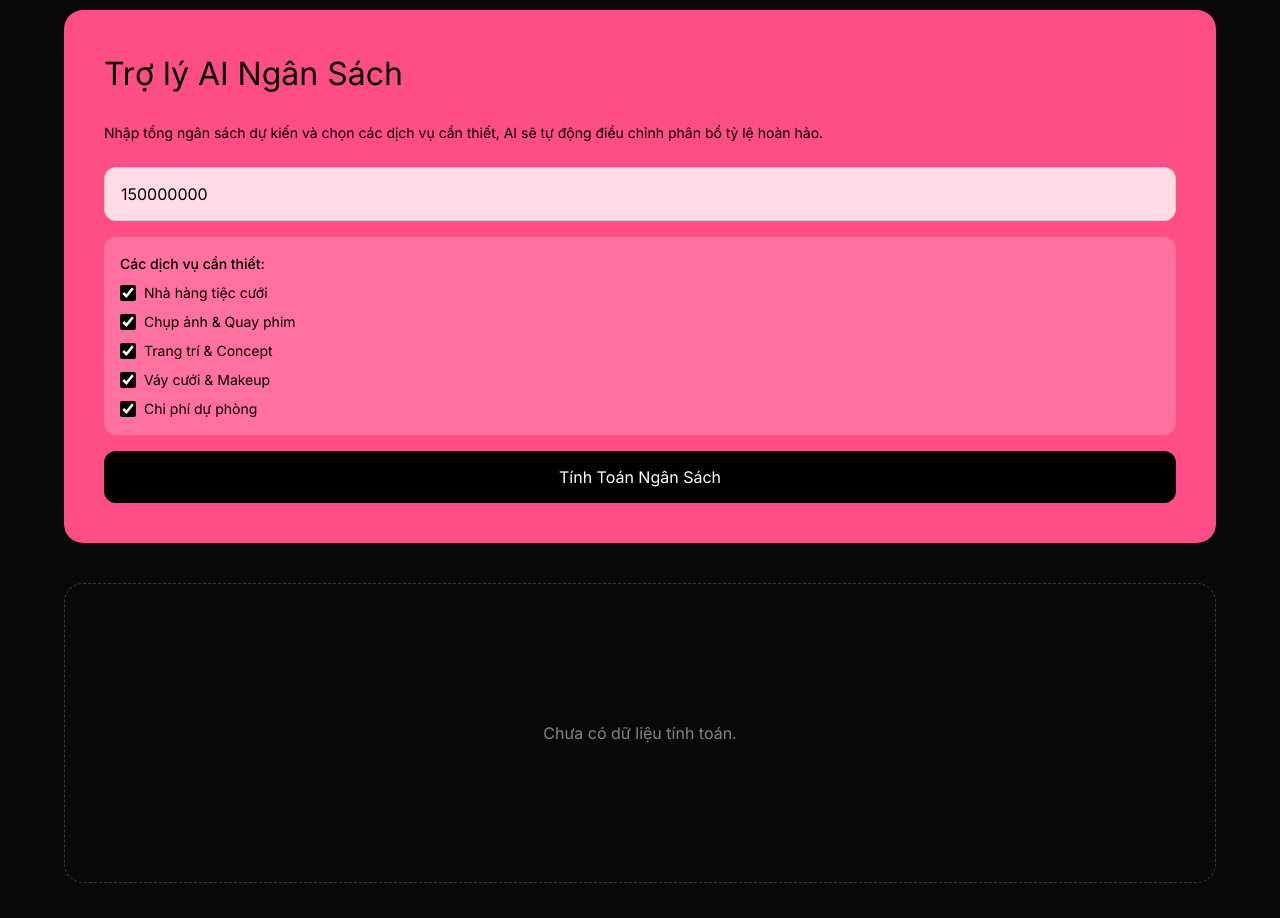
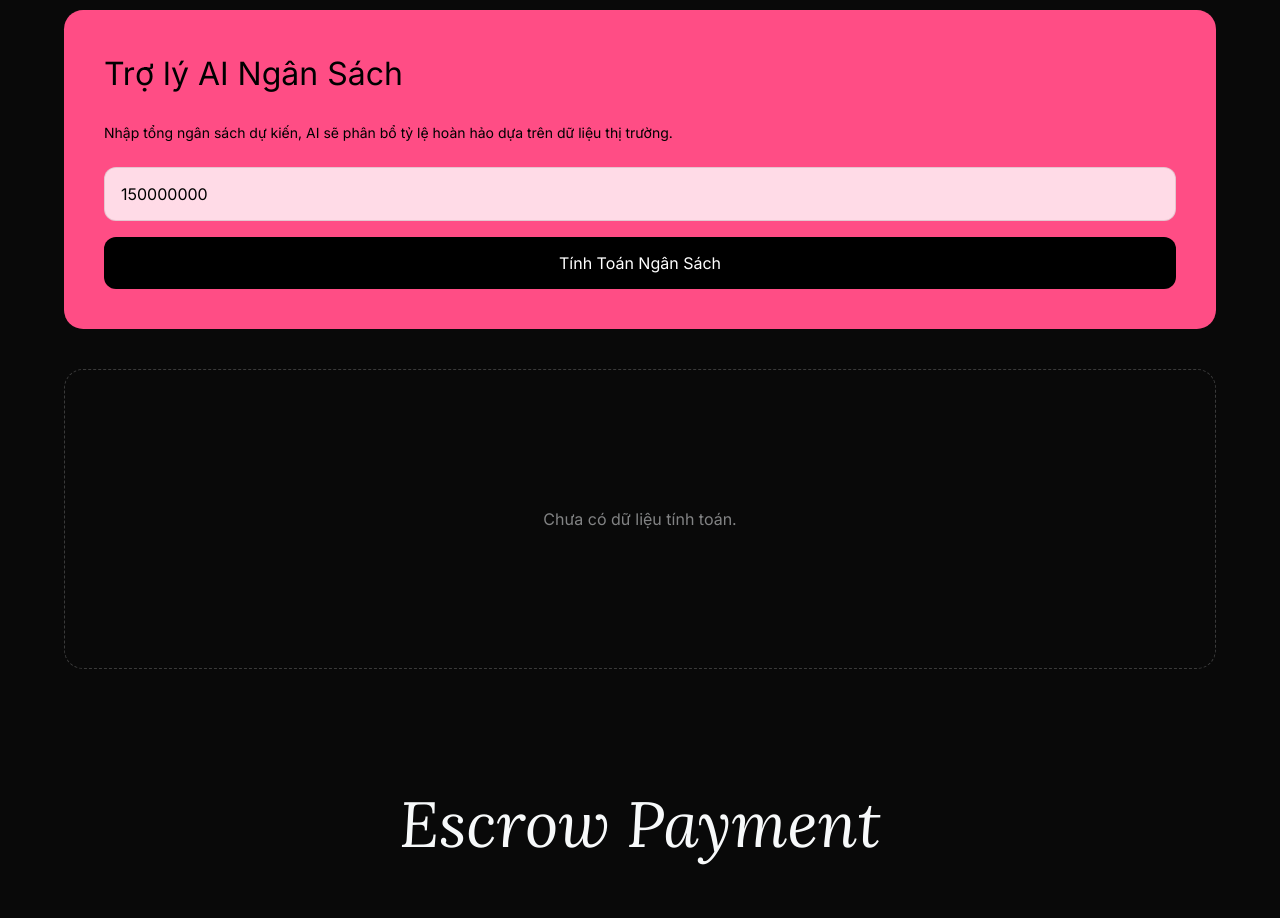
Before and after one commit to lightttttttttttttttttttt/TramHy, a React (Vite) app: page / in a window 1280 px wide. Shown: the part 1040-1958 px from the top of the page. Built offline with nearby package versions, Linux system fonts and the light colour scheme.

Commit message:
chore: revert AI checklist feature from Home page

```diff
--- a/src/pages/Home.tsx
+++ b/src/pages/Home.tsx
@@ -1,41 +1,18 @@
 import { useState } from 'react';
-
-const BASE_CATEGORIES = [
-  { id: 'restaurant', label: 'Nhà hàng tiệc cưới', weight: 60 },
-  { id: 'photo', label: 'Chụp ảnh & Quay phim', weight: 15 },
-  { id: 'decor', label: 'Trang trí & Concept', weight: 10 },
-  { id: 'makeup', label: 'Váy cưới & Makeup', weight: 10 },
-  { id: 'contingency', label: 'Chi phí dự phòng', weight: 5 },
-];
 
 export default function Home() {
   const [aiBudget, setAiBudget] = useState('150000000');
-  const [selectedCategories, setSelectedCategories] = useState<string[]>(BASE_CATEGORIES.map(c => c.id));
   const [budgetResults, setBudgetResults] = useState<{label: string, percent: number, amount: number}[] | null>(null);
-
-  const toggleCategory = (id: string) => {
-    setSelectedCategories(prev =>
-      prev.includes(id) ? prev.filter(cId => cId !== id) : [...prev, id]
-    );
-  };
 
   const calculateBudget = () => {
     const total = parseInt(aiBudget) || 0;
-    if (selectedCategories.length === 0) {
-      setBudgetResults([]);
-      return;
-    }
-    const activeCategories = BASE_CATEGORIES.filter(c => selectedCategories.includes(c.id));
-    const totalWeight = activeCategories.reduce((sum, c) => sum + c.weight, 0);
-
-    setBudgetResults(activeCategories.map(c => {
-      const percent = (c.weight / totalWeight) * 100;
-      return {
-        label: c.label,
-        percent: Math.round(percent * 10) / 10,
-        amount: Math.round((percent / 100) * total)
-      };
-    }));
+    setBudgetResults([
+      { label: 'Nhà hàng tiệc cưới', percent: 60, amount: total * 0.6 },
+      { label: 'Chụp ảnh & Quay phim', percent: 15, amount: total * 0.15 },
+      { label: 'Trang trí & Concept', percent: 10, amount: total * 0.1 },
+      { label: 'Váy cưới & Makeup', percent: 10, amount: total * 0.1 },
+      { label: 'Chi phí dự phòng', percent: 5, amount: total * 0.05 },
+    ]);
   };
 
   return (
@@ -101,7 +78,7 @@ export default function Home() {
             {/* Violet Bloom Card */}
             <div style={{ flex: '1 1 40%', minWidth: '300px', width: '100%', background: 'var(--color-signal-violet)', borderRadius: '19.2px', padding: '40px', display: 'flex', flexDirection: 'column' }}>
               <h3 style={{ fontFamily: 'var(--font-whyte-inktrap)', fontSize: '32px', fontWeight: 400, margin: '0 0 24px 0', color: '#000' }}>Trợ lý AI Ngân Sách</h3>
-              <p style={{ margin: '0 0 24px 0', fontSize: '14px', color: '#000' }}>Nhập tổng ngân sách dự kiến và chọn các dịch vụ cần thiết, AI sẽ tự động điều chỉnh phân bổ tỷ lệ hoàn hảo.</p>
+              <p style={{ margin: '0 0 24px 0', fontSize: '14px', color: '#000' }}>Nhập tổng ngân sách dự kiến, AI sẽ phân bổ tỷ lệ hoàn hảo dựa trên dữ liệu thị trường.</p>
 
               <div style={{ display: 'flex', flexDirection: 'column', gap: '16px' }}>
                 <input
@@ -111,21 +88,6 @@ export default function Home() {
                   placeholder="Nhập ngân sách (VNĐ)"
                   style={{ padding: '16px', borderRadius: '12px', border: '1px solid rgba(0,0,0,0.1)', background: 'rgba(255,255,255,0.8)', color: '#000', fontSize: '16px', fontFamily: 'var(--font-whyte-inktrap)' }}
                 />
-
-                <div style={{ display: 'flex', flexDirection: 'column', gap: '8px', background: 'rgba(255,255,255,0.2)', padding: '16px', borderRadius: '12px' }}>
-                  <span style={{ fontSize: '14px', fontWeight: 500, color: '#000' }}>Các dịch vụ cần thiết:</span>
-                  {BASE_CATEGORIES.map(cat => (
-                    <label key={cat.id} style={{ display: 'flex', alignItems: 'center', gap: '8px', cursor: 'pointer', color: '#000', fontSize: '14px' }}>
-                      <input
-                        type="checkbox"
-                        checked={selectedCategories.includes(cat.id)}
-                        onChange={() => toggleCategory(cat.id)}
-                        style={{ accentColor: '#000', width: '16px', height: '16px', cursor: 'pointer' }}
-                      />
-                      {cat.label}
-                    </label>
-                  ))}
-                </div>
                 <button onClick={calculateBudget} className="ghost-pill-btn" style={{ background: '#000', color: '#fff', borderColor: '#000', justifyContent: 'center', padding: '16px', borderRadius: '12px' }}>
                   Tính Toán Ngân Sách
                 </button>
```
